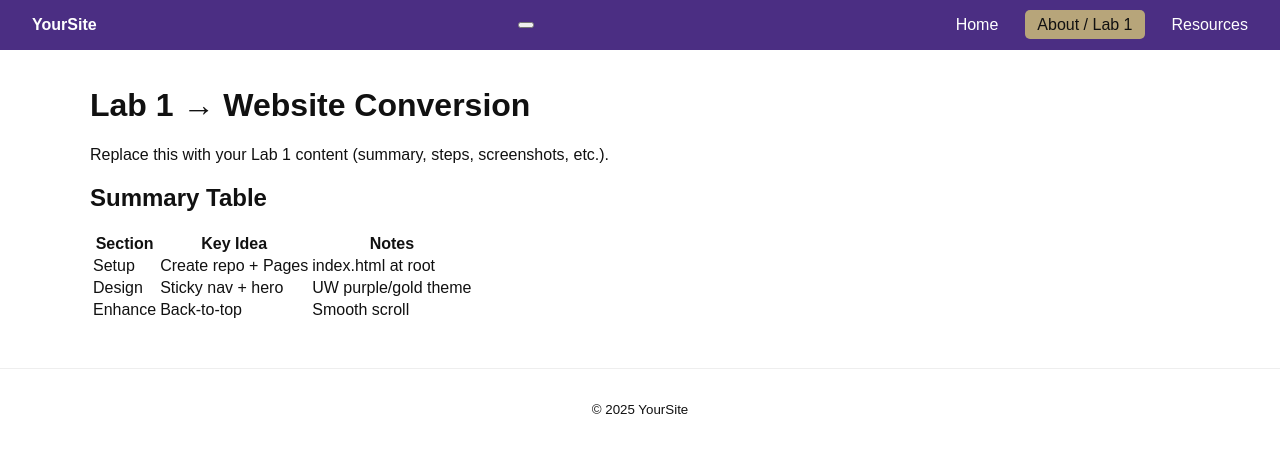
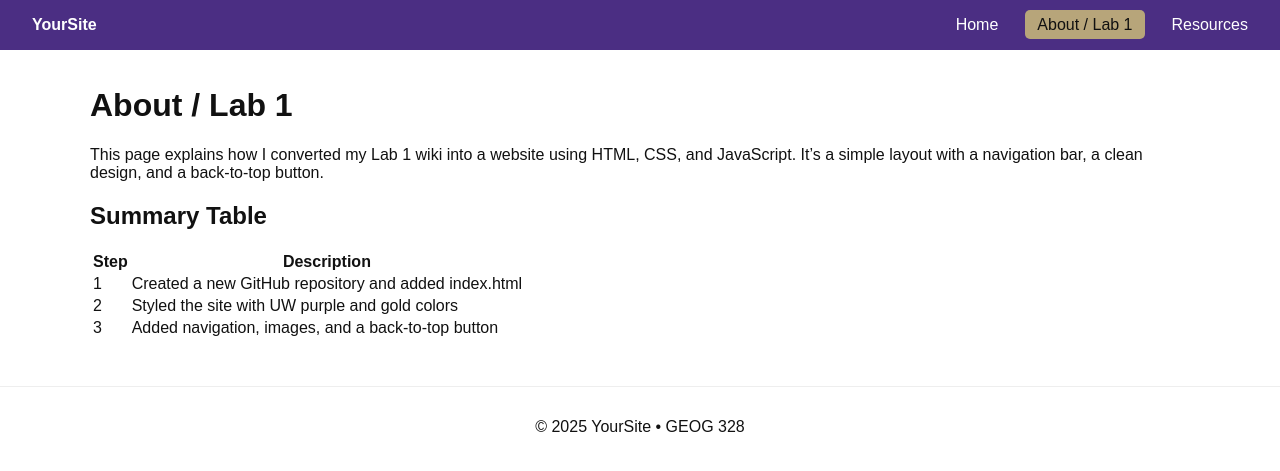
Before and after one commit to giruml34/geog328-lab-website, a plain HTML site: page about.html in a window 1280 px wide. Drawn offline with Linux system fonts and the light colour scheme.

Commit message:
about.html

```diff
--- a/about.html
+++ b/about.html
@@ -1,23 +1,19 @@
-<!doctype html>
+<!DOCTYPE html>
 <html lang="en">
 <head>
-  <meta charset="utf-8" />
-  <meta name="viewport" content="width=device-width, initial-scale=1" />
+  <meta charset="UTF-8">
+  <meta name="viewport" content="width=device-width, initial-scale=1.0">
   <title>About / Lab 1</title>
-  <link rel="stylesheet" href="css/main.css" />
+  <link rel="stylesheet" href="css/main.css">
   <script src="js/main.js" defer></script>
 </head>
 <body>
 
-  <header class="site-header">
-    <nav class="nav" aria-label="Main">
+  <!-- Navigation -->
+  <header>
+    <nav>
       <a class="brand" href="index.html">YourSite</a>
-
-      <button class="nav-toggle" aria-expanded="false" aria-label="Menu">
-        <span class="bar"></span><span class="bar"></span><span class="bar"></span>
-      </button>
-
-      <ul class="nav-links" id="primary-nav">
+      <ul>
         <li><a href="index.html">Home</a></li>
         <li><a class="active" href="about.html">About / Lab 1</a></li>
         <li><a href="resources.html">Resources</a></li>
@@ -25,29 +21,30 @@
     </nav>
   </header>
 
-  <main class="container prose">
-    <h1>Lab 1 → Website Conversion</h1>
-    <p>Replace this with your Lab 1 content (summary, steps, screenshots, etc.).</p>
+  <!-- Page Content -->
+  <main class="container">
+    <h1>About / Lab 1</h1>
+    <p>
+      This page explains how I converted my Lab 1 wiki into a website using HTML, CSS, and JavaScript.
+      It’s a simple layout with a navigation bar, a clean design, and a back-to-top button.
+    </p>
 
     <h2>Summary Table</h2>
     <table>
-      <thead>
-        <tr><th>Section</th><th>Key Idea</th><th>Notes</th></tr>
-      </thead>
-      <tbody>
-        <tr><td>Setup</td><td>Create repo + Pages</td><td>index.html at root</td></tr>
-        <tr><td>Design</td><td>Sticky nav + hero</td><td>UW purple/gold theme</td></tr>
-        <tr><td>Enhance</td><td>Back-to-top</td><td>Smooth scroll</td></tr>
-      </tbody>
+      <tr><th>Step</th><th>Description</th></tr>
+      <tr><td>1</td><td>Created a new GitHub repository and added index.html</td></tr>
+      <tr><td>2</td><td>Styled the site with UW purple and gold colors</td></tr>
+      <tr><td>3</td><td>Added navigation, images, and a back-to-top button</td></tr>
     </table>
   </main>
 
-  <footer class="site-footer">
-    <div class="container">
-      <small>© <span id="year"></span> YourSite</small>
-    </div>
+  <!-- Footer -->
+  <footer>
+    <p>© <span id="year"></span> YourSite • GEOG 328</p>
   </footer>
 
+  <!-- Back to top button -->
   <button id="backTop" aria-label="Back to top">↑ Top</button>
+
 </body>
 </html>
```
